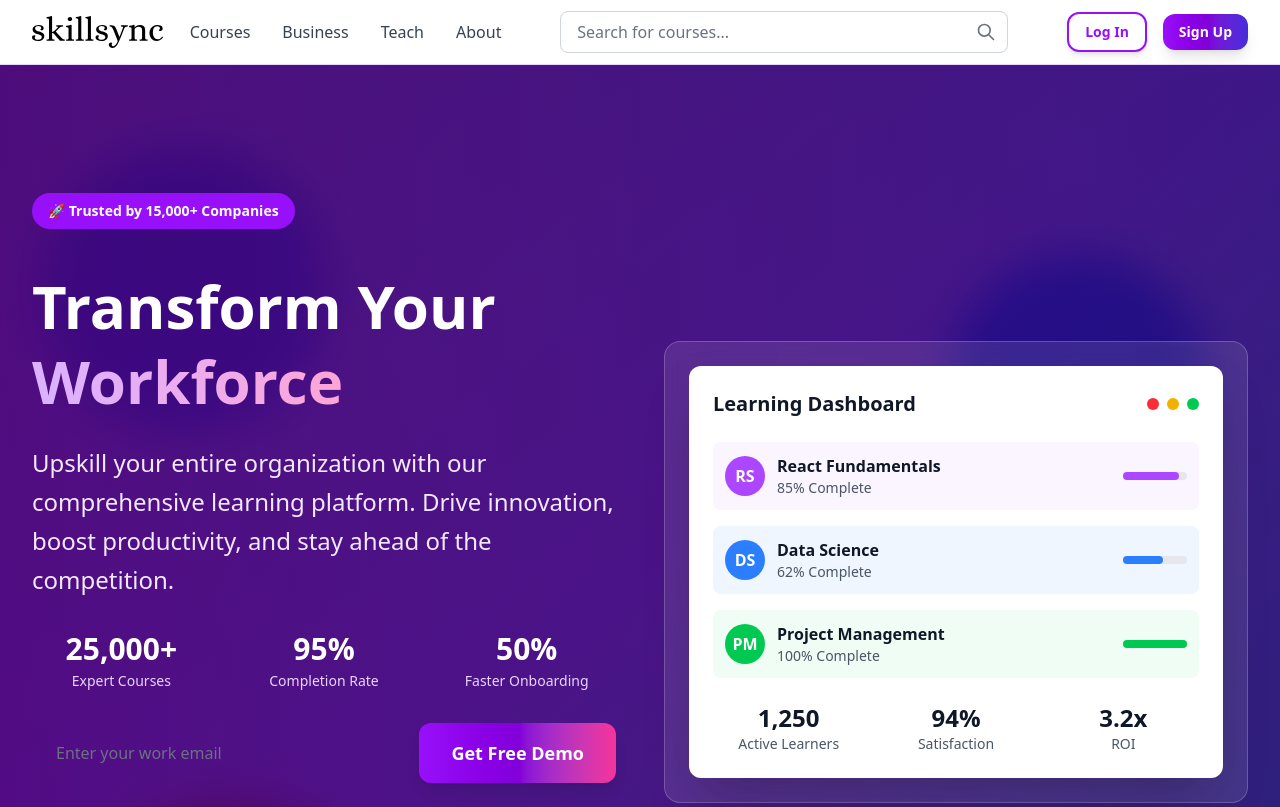
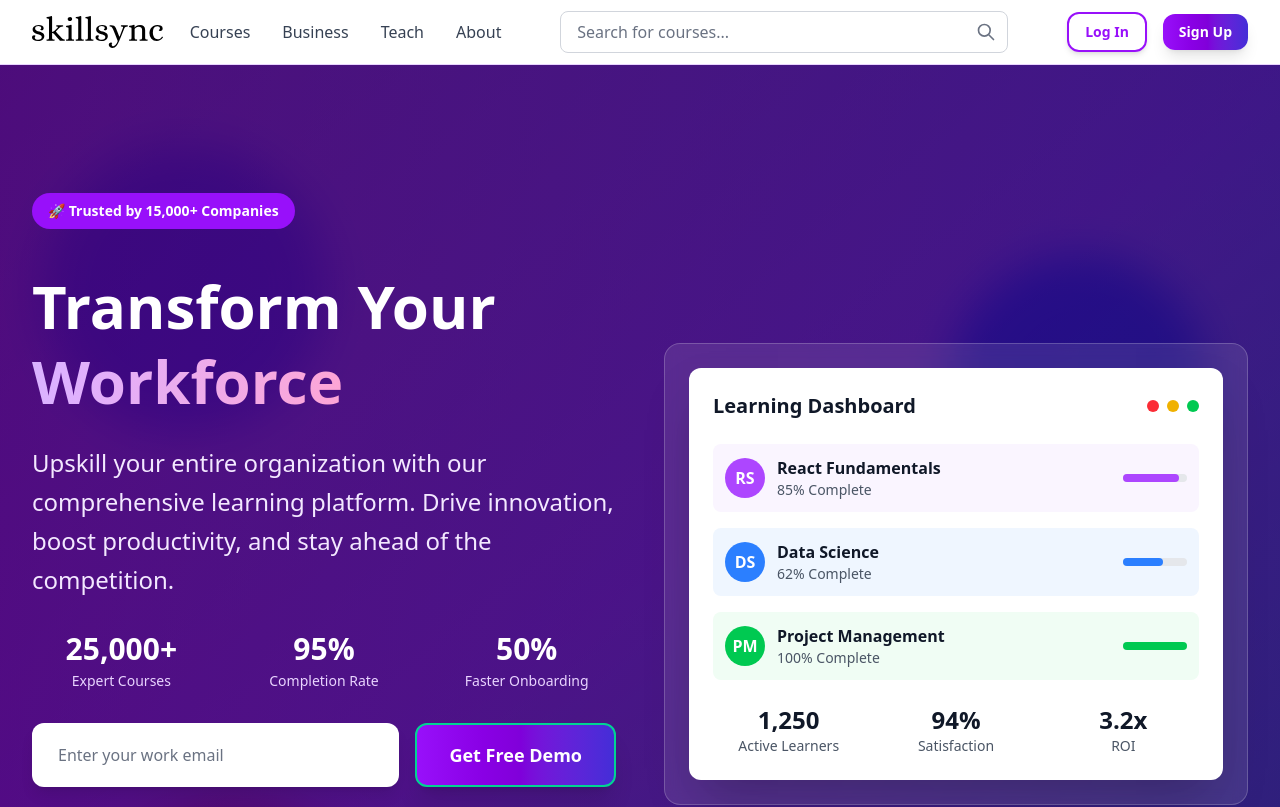
Before and after one commit to prashantGeek/skillsync, a Next.js app: page /business in a window 1280 px wide. Shown: the top 807 px of the page. Built offline with nearby package versions, Linux system fonts and the light colour scheme.

Commit message:
✨ Update BusinessHeroSection styling: enhance input and button with improved design and hover effects

```diff
--- a/src/components/sections/BusinessHeroSection.tsx
+++ b/src/components/sections/BusinessHeroSection.tsx
@@ -68,13 +68,14 @@ export default function BusinessHeroSection() {
                 placeholder="Enter your work email"
                 value={email}
                 onChange={(e) => setEmail(e.target.value)}
-                className="flex-1 px-6 py-4 rounded-lg text-gray-900 placeholder-gray-500 focus:outline-none focus:ring-2 focus:ring-purple-400"
+                className="flex-1 px-6 py-4 rounded-xl bg-white border-2 border-transparent text-gray-900 placeholder-gray-500 focus:outline-none focus:ring-2 focus:ring-purple-400 focus:border-purple-300 shadow-lg hover:shadow-xl transition-all duration-300"
                 required
               />
               <Button
                 type="submit"
                 size="lg"
-                className="bg-gradient-to-r from-purple-500 to-pink-500 hover:from-purple-600 hover:to-pink-600 text-white font-semibold px-8 py-4 rounded-lg transition-all duration-200 transform hover:scale-105"
+                glow={true}
+                className="bg-gradient-to-r from-emerald-500 to-cyan-500 hover:from-emerald-600 hover:to-cyan-600 text-white font-bold shadow-xl hover:shadow-2xl border-2 border-emerald-400 hover:border-emerald-300"
               >
                 Get Free Demo
               </Button>
```
